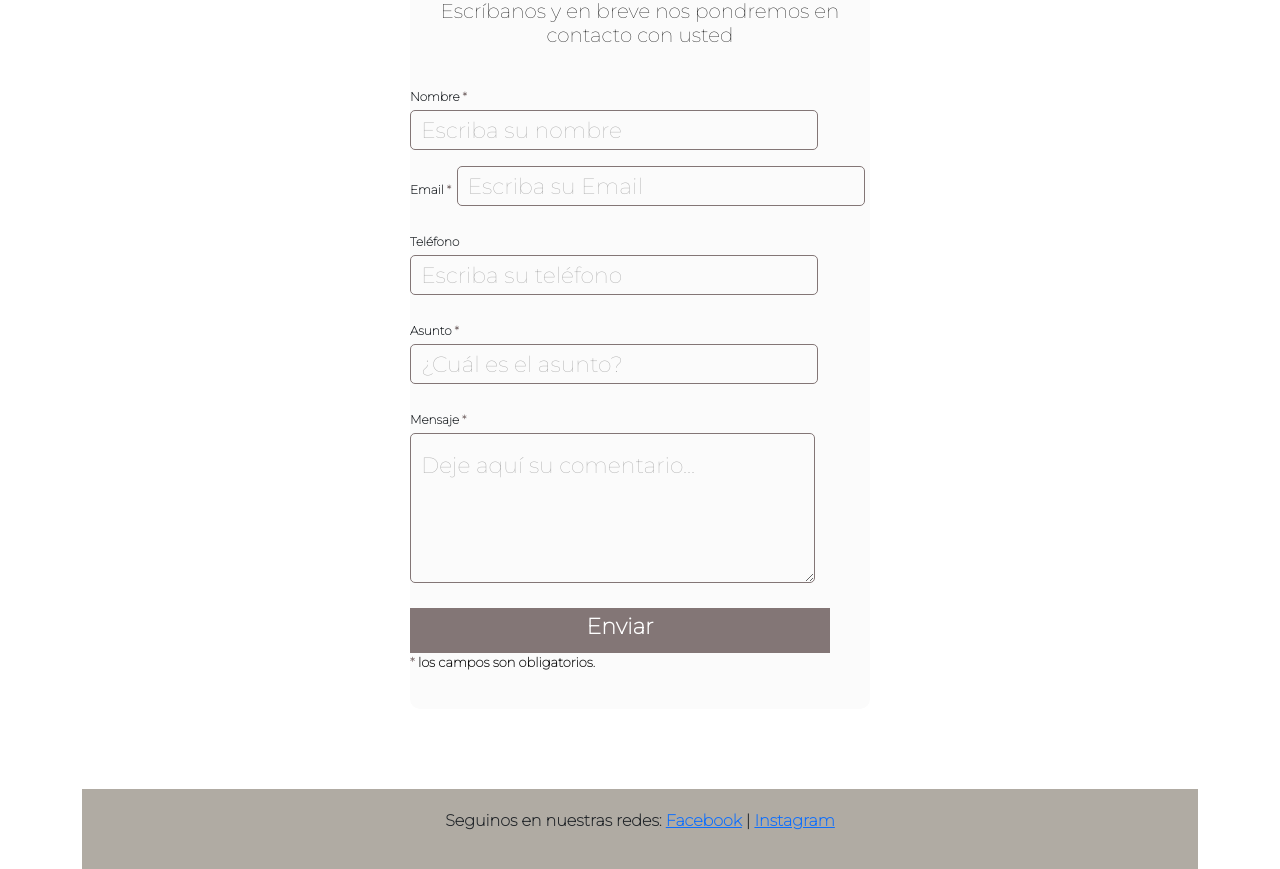
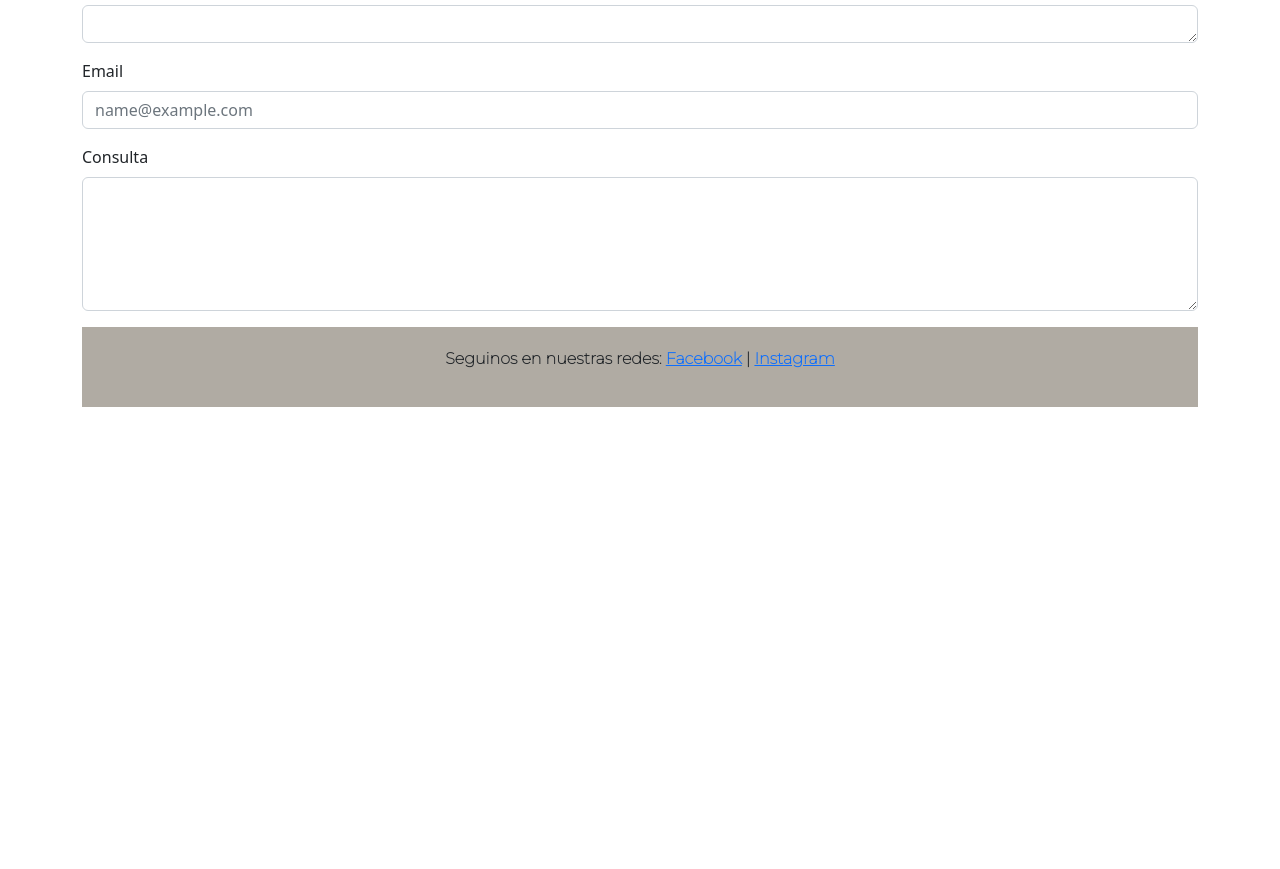
Before and after one commit to verfur0306/coderhouse, a plain HTML site: page pages/contacto.html in a window 1280 px wide. Shown: the part 274-1143 px from the top of the page. After the commit the page ends 800 px from the top, so only its background shows below. Drawn offline with nearby package versions, Linux system fonts and the light colour scheme; a web font is replaced by a local one.

Commit message:
avances boostrap con formulario

```diff
--- a/assets/css/styles.css
+++ b/assets/css/styles.css
@@ -198,122 +198,19 @@ img{
   font-size: 16px;
 }
 
-
-/*contacto y carrito*/
-
-.contact_form{
-display: flex;
-justify-content: center;
-grid-area: main;
-}
-
-label{
-  font-family: 'Montserrat', sans-serif;
-  font-size: 12px;
-  font-weight: 700;
-}
-
-.contact_form{
-    width: 460px;
-    height: auto;
-    margin: 80px auto;
-    border-radius: 10px;
-    padding-top: 30px;
-    padding-bottom: 20px;
-    background-color: #fbfbfb;
-  }
-
-
-  input{
-    background-color: #fbfbfb;
-    width: 408px;
-    height: 40px;
-    border-radius: 5px;
-    border-style: solid;
-    border-width: 1px;
-    border-color: rgb(131, 118, 118);
-    margin-top: 10px;
-    padding-left: 10px;
-    margin-bottom: 20px;
-  }
-
-
-  textarea{
-    background-color: #fbfbfb;
-    width: 405px;
-    height: 150px;
-    border-radius: 5px;
-    border-style: solid;
-    border-width: 1px;
-    border-color: rgb(131, 118, 118);
-    margin-top: 10px;
-    padding-left: 10px;
-    margin-bottom: 20px;
-    padding-top: 15px;
-  }
-
-
-  label{
-    display: block;
-    float: center;
-  }
-
-
-  button{
-    height: 45px;
-    padding-left: 5px;
-    padding-right: 5px;
-    margin-bottom: 20px;
-    margin-top: 10px;
-    text-transform: uppercase;
-    background-color: rgb(131, 118, 118);
-    border-color: rgb(131, 118, 118);
-    border-style: solid;
-    border-radius: 10px;
-    width: 420px;
-    cursor: pointer;
-  }
-
-
-  button p{
-    color: #fff;
-  }
-
-  h4{text-align: center;
-    margin: 5%;
-    font-size: 20px;
-    font-family: 'Montserrat', sans-serif;
-
-  }
-  span{
-    color: rgb(131, 118, 118);
-  }
-
-
-  .aviso{
-    font-size: 13px;
-    color: #0e0e0e;
-  }
-  ::-webkit-input-placeholder {
-   color: #a8a8a8;
-  }
-  ::-webkit-textarea-placeholder {
-   color: #a8a8a8;
-  }
-  .formulario input:focus{
-    outline:0;
-    border: 1px solid #97d848;
-  }
-
-  .formulario textarea:focus{
-    outline:0;
-    border: 1px solid #97d848;
-  }
-
 .navbar-nav{
  font-size: 18px;
  font-family: 'Montserrat', sans-serif; ;
 }
+
+.venc{
+  display: flex;
+  justify-content: space-evenly;
+  margin: 3%;
+
+}
+
+
 
   @media screen and (max-width:768px){
     .grid{
--- a/pages/contacto.html
+++ b/pages/contacto.html
@@ -25,7 +25,7 @@
         <div class="collapse navbar-collapse" id="navbarNav">
           <ul class="navbar-nav">
             <li class="nav-item">
-              <a class="nav-link" href="./nosotros.html">Sobre nosotros</a>
+              <a class="nav-link" href="./nosotros.html">Sobre mí</a>
             </li>
             <li class="nav-item">
               <a class="nav-link" href="./productos.html">Productos</a>
@@ -46,45 +46,18 @@
                     <h1 class="cc">FORMULARIO DE CONTACTO</h1>
                     <h2 class="cc2">Escríbanos y en breve nos pondremos en contacto con usted</h2>
                       <form action="submeter-formulario.php" method="post">
-                            <p>
-                              <label for="nombre" class="colocar_nombre">Nombre
-                                <span class="obligatorio">*</span>
-                              </label>
-                                <input type="text" name="introducir_nombre" id="nombre" required="obligatorio" placeholder="Escriba su nombre">
-                            </p>
-
-                            <p>
-                              <label for="email" class="colocar_email">Email
-                                <span class="obligatorio">*</span>
-                              </label>
-                                <input type="email" name="introducir_email" id="email" required="obligatorio" placeholder="Escriba su Email">
-                            </p>
-
-                            <p>
-                              <label for="telefono" class="colocar_telefono">Teléfono
-                              </label>
-                                <input type="tel" name="introducir_telefono" id="telefono" placeholder="Escriba su teléfono">
-                            </p>
-
-                            <p>
-                              <label for="asunto" class="colocar_asunto">Asunto
-                                <span class="obligatorio">*</span>
-                              </label>
-                                <input type="text" name="introducir_asunto" id="assunto" required="obligatorio" placeholder="¿Cuál es el asunto?">
-                            </p>
-
-                            <p>
-                              <label for="mensaje" class="colocar_mensaje">Mensaje
-                                <span class="obligatorio">*</span>
-                              </label>
-                                                <textarea name="introducir_mensaje" class="texto_mensaje" id="mensaje" required="obligatorio" placeholder="Deje aquí su comentario..."></textarea>
-                                            </p>
-
-                            <button type="submit" name="enviar_formulario" id="enviar"><p>Enviar</p></button>
-
-                            <p class="aviso">
-                              <span class="obligatorio"> * </span>los campos son obligatorios.
-                            </p>
+                        <div class="mb-3">
+                          <label for="nombre1" class="form-label">Nombre y apellido</label>
+                          <textarea class="form-control" id="nombre1" rows="1"></textarea>
+                        </div>
+                        <div class="mb-3">
+                          <label for="exampleFormControlInput1" class="form-label">Email</label>
+                          <input type="email" class="form-control" id="exampleFormControlInput1" placeholder="name@example.com">
+                        </div>
+                        <div class="mb-3">
+                          <label for="nombre1" class="form-label">Consulta</label>
+                          <textarea class="form-control" id="nombre1" rows="5"></textarea>
+                        </div>
 
                       </form>
                 </div>
```
Also changed, not shown: index.html (+5 -5 lines), pages/carrito.html (+23 -22 lines), pages/nosotros.html (+4 -4 lines), pages/productos.html (+9 -8 lines).
